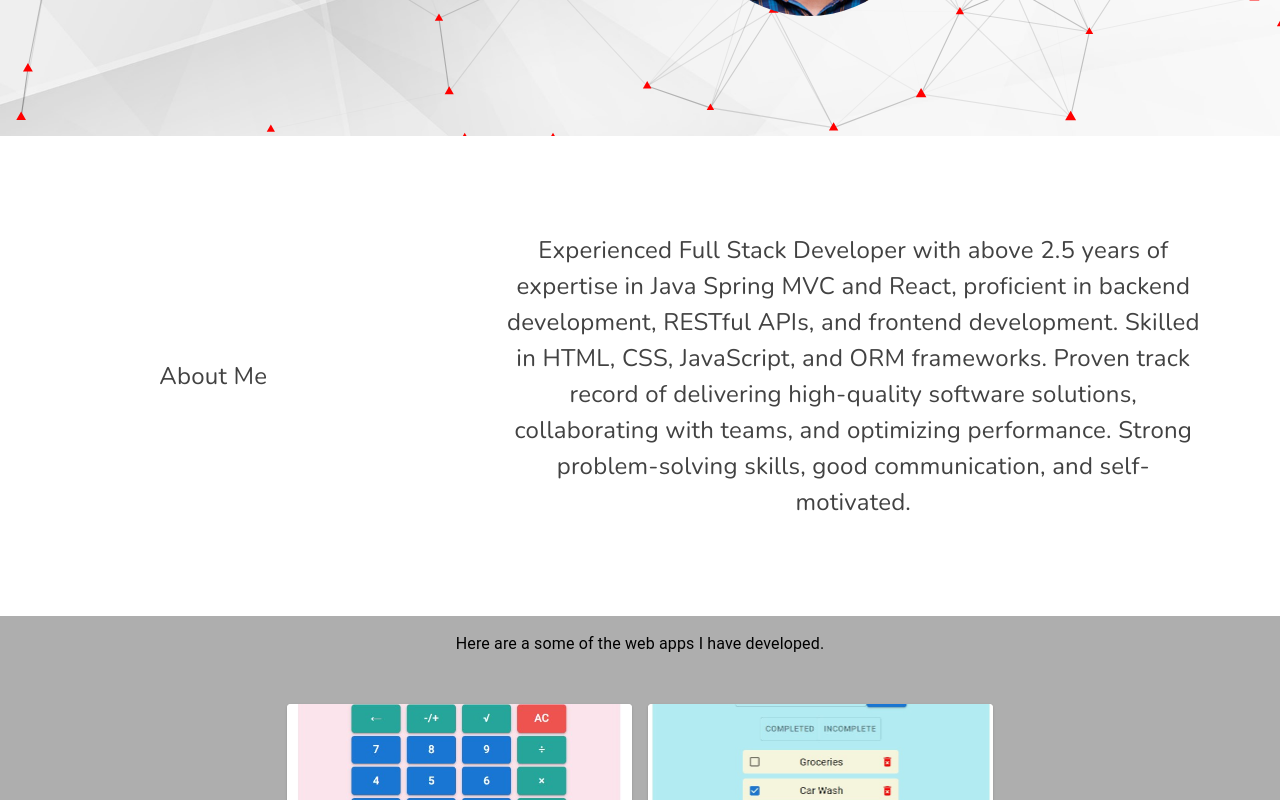
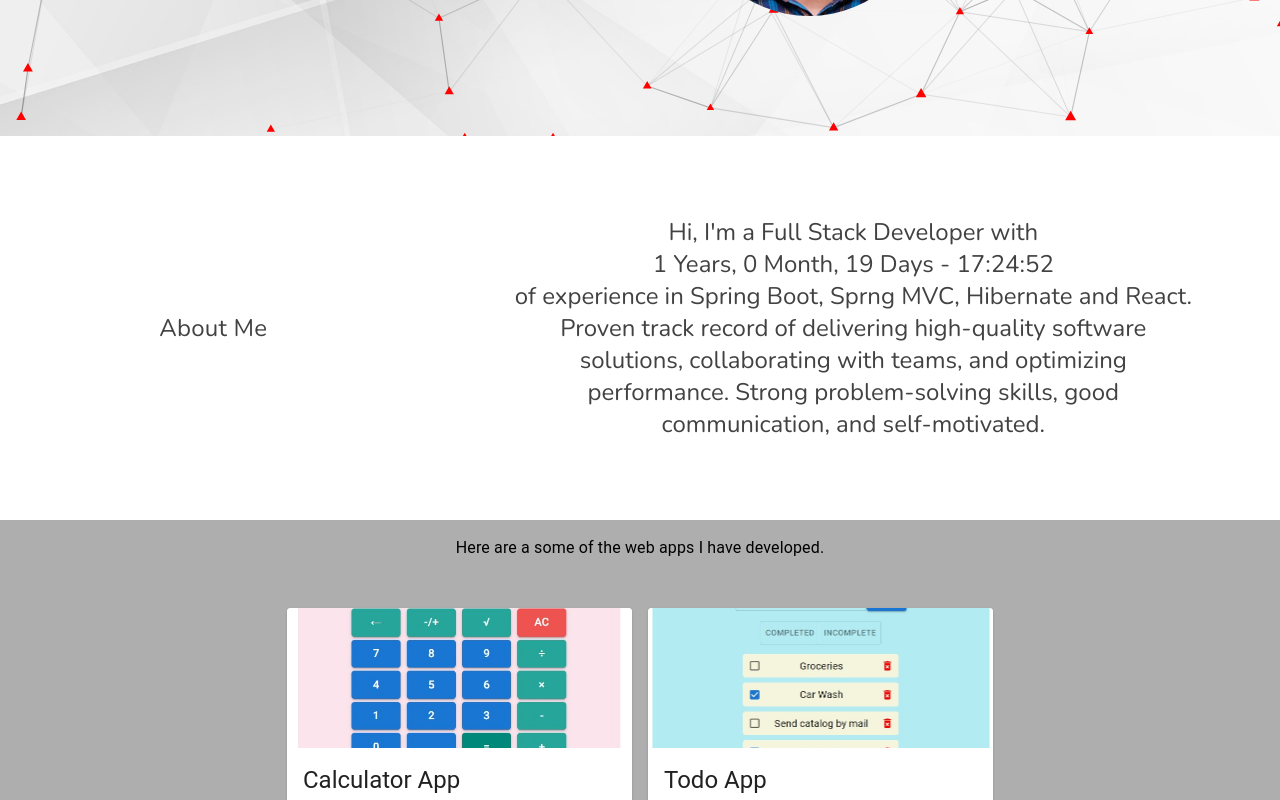
Before and after one commit to kranthivr/portfolio, a React (Vite) app: page / in a window 1280 px wide. Shown: the part 404-1204 px from the top of the page. Built offline with nearby package versions, Linux system fonts and the light colour scheme.

Commit message:
Experience as time duration

```diff
--- a/src/App.jsx
+++ b/src/App.jsx
@@ -1,7 +1,7 @@
 import "./App.css";
 import About from "./components/About";
 import Contact from "./components/Contact";
-import MainContent from "./components/MainContent";
+import Hero from "./components/Hero";
 import NavBar from "./components/NavBar";
 import ParticlesBG from "./components/ParticlesBG";
 import Projects from "./components/Projects";
@@ -11,7 +11,7 @@ function App() {
     <>
       <NavBar />
       <ParticlesBG />
-      <MainContent />
+      <Hero />
       <About />
       <Projects />
       <Contact />
--- a/src/components/About.jsx
+++ b/src/components/About.jsx
@@ -1,15 +1,51 @@
 import { Box, Grid, Typography } from "@mui/material";
-import React from "react";
+import React, { useEffect, useState } from "react";
 
 function About() {
+  const [timeDiff, setExpTimeDiff] = useState("");
+
+  const twoPadStart = (num) => {
+    return num.toString().padStart("2", "0");
+  };
+
+  useEffect(() => {
+    setInterval(() => {
+      const { years, months, days, hours, minutes, seconds } =
+        calculateTimeDiff();
+      let monthsText = `${months.toString()} ${
+        months > 1 ? "Months" : "Month"
+      }`;
+      let daysText = `${days.toString()} ${days > 1 ? "Days" : "Day"}`;
+      setExpTimeDiff(
+        `${years} Years, ${monthsText}, ${daysText} - ${twoPadStart(
+          hours
+        )}:${twoPadStart(minutes)}:${twoPadStart(seconds)}`
+      );
+    }, 1000);
+  }, []);
+
+  function calculateTimeDiff() {
+    const infyTimeDiff = new Date("05/23/2022") - new Date("03/29/2021");
+    const start = new Date("09/07/2022");
+    const end = new Date();
+    let totalExpTime = infyTimeDiff + end.getTime() - start.getTime();
+
+    const years = Math.floor(totalExpTime / (1000 * 60 * 60 * 24 * 365.25));
+    let months =
+      Math.floor(totalExpTime / (1000 * 60 * 60 * 24 * 30.4375)) % 12;
+    let days = Math.floor(
+      Math.floor(totalExpTime / (1000 * 60 * 60 * 24)) % 30.4375
+    );
+    let hours = Math.floor(Math.floor(totalExpTime / (1000 * 60 * 60)) % 24);
+    let minutes = Math.floor(Math.floor(totalExpTime / (1000 * 60)) % 60);
+    let seconds = Math.floor(Math.floor(totalExpTime / 1000) % 60);
+
+    return { years, months, days, hours, minutes, seconds };
+  }
+
   return (
     <Box id="about">
-      <Grid
-        container
-        height="30rem"
-        alignItems="center"
-        justifyContent="center"
-      >
+      <Grid container alignItems="center" justifyContent="center">
         <Grid item md={4}>
           <Typography
             sx={{
@@ -26,7 +62,7 @@ function About() {
           </Typography>
         </Grid>
         <Grid item md={8}>
-          <Typography
+          <Box
             sx={{
               textAlign: "center",
               fontSize: { xs: "1rem", md: "1.5rem" },
@@ -35,14 +71,12 @@ function About() {
               padding: "5rem",
             }}
           >
-            Experienced Full Stack Developer with above 2.5 years of expertise
-            in Java Spring MVC and React, proficient in backend development,
-            RESTful APIs, and frontend development. Skilled in HTML, CSS,
-            JavaScript, and ORM frameworks. Proven track record of delivering
-            high-quality software solutions, collaborating with teams, and
-            optimizing performance. Strong problem-solving skills, good
-            communication, and self-motivated.
-          </Typography>
+            Hi, I'm a Full Stack Developer with <Box>{timeDiff}</Box> of
+            experience in Spring Boot, Sprng MVC, Hibernate and React. Proven
+            track record of delivering high-quality software solutions,
+            collaborating with teams, and optimizing performance. Strong
+            problem-solving skills, good communication, and self-motivated.
+          </Box>
         </Grid>
       </Grid>
     </Box>
--- a/src/components/MainContent.jsx
+++ b/src/components/Hero.jsx
@@ -2,7 +2,7 @@ import { Box, Stack, Typography } from "@mui/material";
 import hbg from "/images/hero-background.jpg";
 import profilePic from "/images/profilePic.jpg";
 
-function MainContent() {
+function Hero() {
   return (
     <Stack
       id="home"
@@ -60,4 +60,4 @@ function MainContent() {
   );
 }
 
-export default MainContent;
+export default Hero;
```
